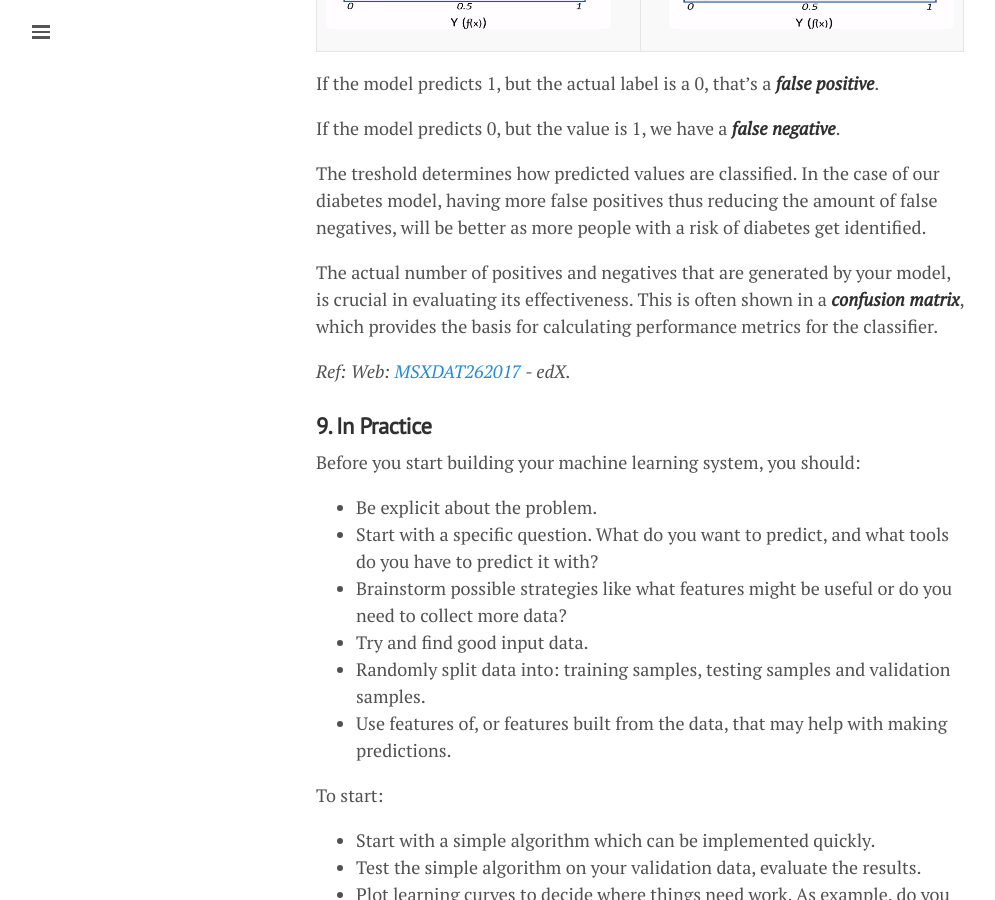
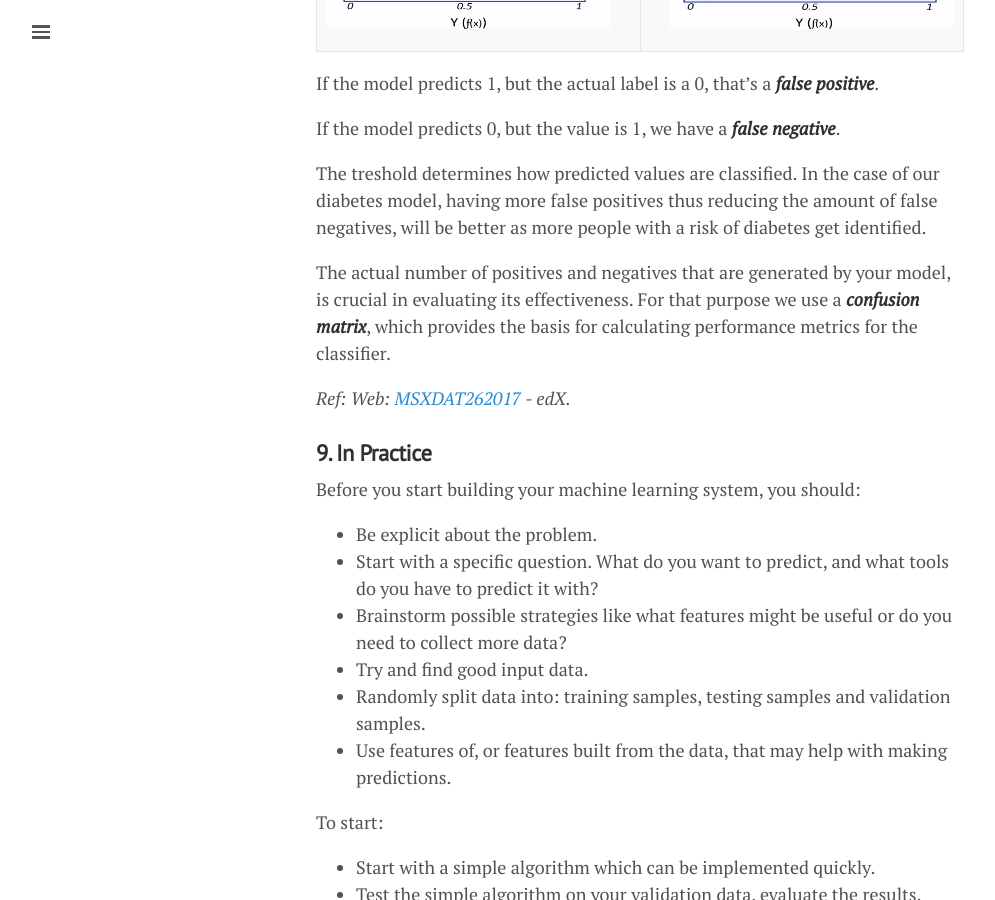
Before and after one commit to lgeurts/lgeurts.github.io, a Jekyll site: the page built from _posts/2018-06-29-artificial-intelligence-basics.md, in a window 1280 px wide and 900 px high, scrolled down 6519 px. Shown: the whole window, without its empty margins (0-995 px from the left). Built offline with Jekyll 4.4.1, drawn with Linux system fonts in a browser that asks for light colours; nearby versions of some CDN libraries.

Commit message:
Update 2018-06-29-artificial-intelligence-basics.md

```diff
--- a/_posts/2018-06-29-artificial-intelligence-basics.md
+++ b/_posts/2018-06-29-artificial-intelligence-basics.md
@@ -172,7 +172,7 @@ If the model predicts 0, but the value is 1, we have a ***false negative***.
 
 The treshold determines how predicted values are classified. In the case of our diabetes model, having more false positives thus reducing the amount of false negatives, will be better as more people with a risk of diabetes get identified.
 
-The actual number of positives and negatives that are generated by your model, is crucial in evaluating its effectiveness. This is often shown in a ***confusion matrix***, which provides the basis for calculating performance metrics for the classifier.
+The actual number of positives and negatives that are generated by your model, is crucial in evaluating its effectiveness. For that purpose we use a ***confusion matrix***, which provides the basis for calculating performance metrics for the classifier.
 
 *Ref: Web: [MSXDAT262017](https://www.youtube.com/watch?v=1O0_u9WRo-0/) - edX.*
 
```
